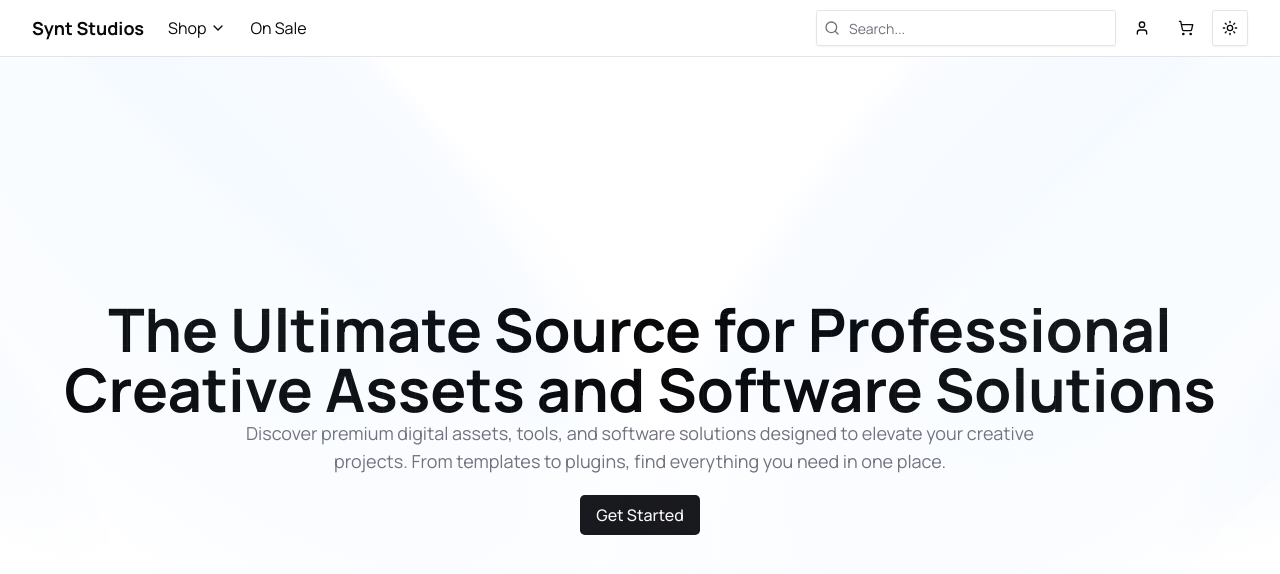
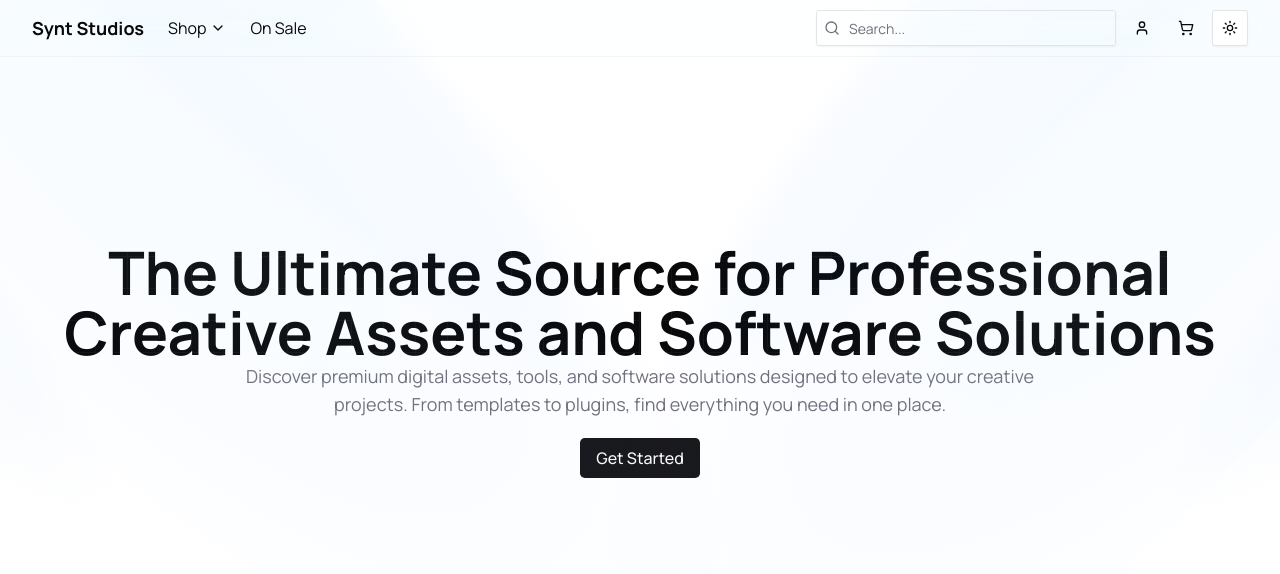
Before and after one commit to kaizenics/synt-studios, a Next.js app: page / in a window 1280 px wide. Shown: the top 574 px of the page. Built offline with nearby package versions, Linux system fonts and the light colour scheme.

Commit message:
style(navbar): update header styling for improved visual consistency
Adjust the header's CSS classes to enhance visual consistency and improve the backdrop effect. Changes include modifying the border opacity, background opacity, and backdrop blur/saturation values.

```diff
--- a/src/components/navbar.tsx
+++ b/src/components/navbar.tsx
@@ -18,7 +18,7 @@ export function Navbar() {
   const [searchQuery, setSearchQuery] = useState("")
 
   return (
-    <header className="font-manrope sticky top-0 z-50 w-full border-b bg-background/95 backdrop-blur supports-[backdrop-filter]:bg-background/60">
+    <header className="font-manrope fixed top-0 z-50 w-full border-b border-border/40 bg-background/30 backdrop-blur-lg backdrop-saturate-150 supports-[backdrop-filter]:bg-background/10">
       <Container variant={"fullMobileBreakpointPadded"}>
         <div className="flex h-14 items-center justify-between">
           <div className="flex items-center gap-6">
```
